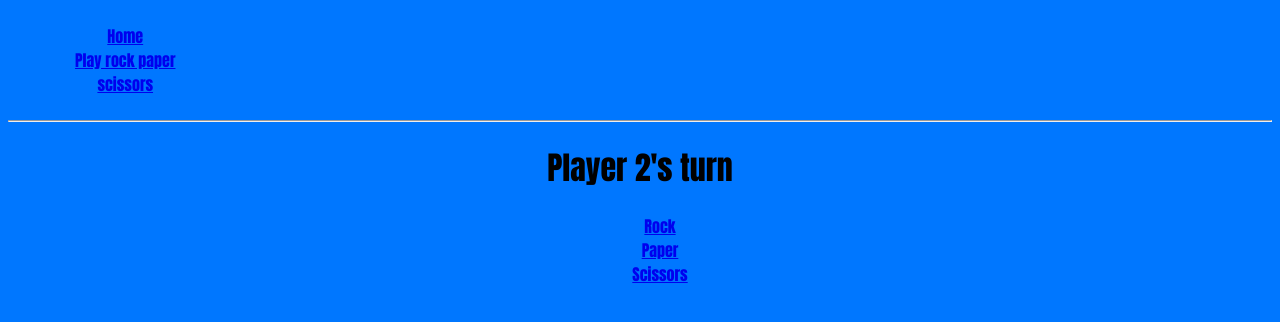
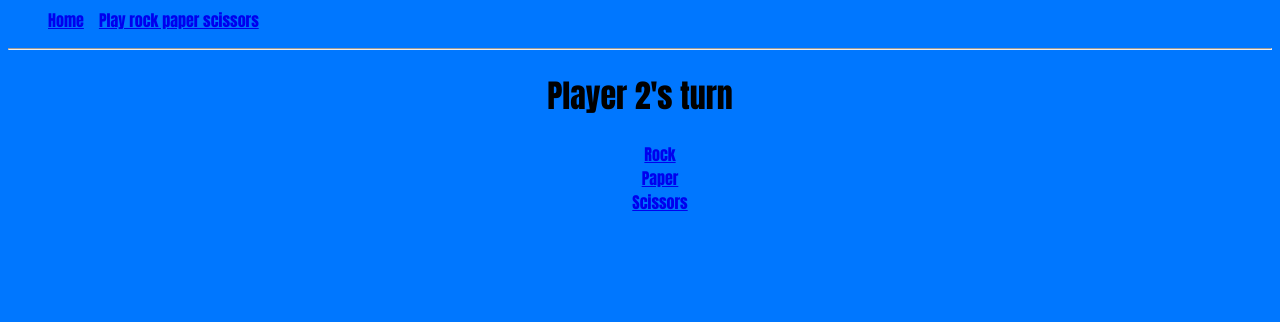
Before and after one commit to JackOfDickson/W3_Weekend_hw_RPS, a Flask app: page /1 in a window 1280 px wide. Shown: the top 322 px of the page. Run offline with Flask 2, Linux system fonts and the light colour scheme.

Commit message:
added flexbox to header

```diff
--- a/static/base.css
+++ b/static/base.css
@@ -4,20 +4,17 @@ body {
     text-align: center;
 }
 .home {
-    grid-area: home;
     list-style: none
 }
 
 .play-game {
-    grid-area: play;
     list-style: none
 }
-.header-container {
-    display: grid;
-    grid-template-columns: 2fr 2fr 9fr;
-    grid-template-rows: auto;
-    grid-template-areas:
-        "home home play";
+.container {
+    display: flex;
+    flex-wrap: wrap;
+    gap: 15px;
+
 }
 
 .list {
--- a/templates/base.html
+++ b/templates/base.html
@@ -4,16 +4,12 @@
         <link rel="stylesheet" href="{{ url_for('static', filename='base.css') }}">
     </head>
     <body>
-        <div class="header-container">
-        <ul>
-            <div class="home">
-            <li class="header"><a href="/home">Home</a></li>
-            </div>
-            <div class="play-game">
-            <li class="header"><a href="/playgame"> Play rock paper scissors</a></li>
-            </div>
-        </ul>
-        </div>
+        <ul class="container">
+            <li class="header home"><a href="/home">Home</a></li>
+
+            <li class="header play-game"><a href="/playgame"> Play rock paper scissors</a></li>
+
+        </ul class="container">
     <hr>
     {% block content %}
 
```
